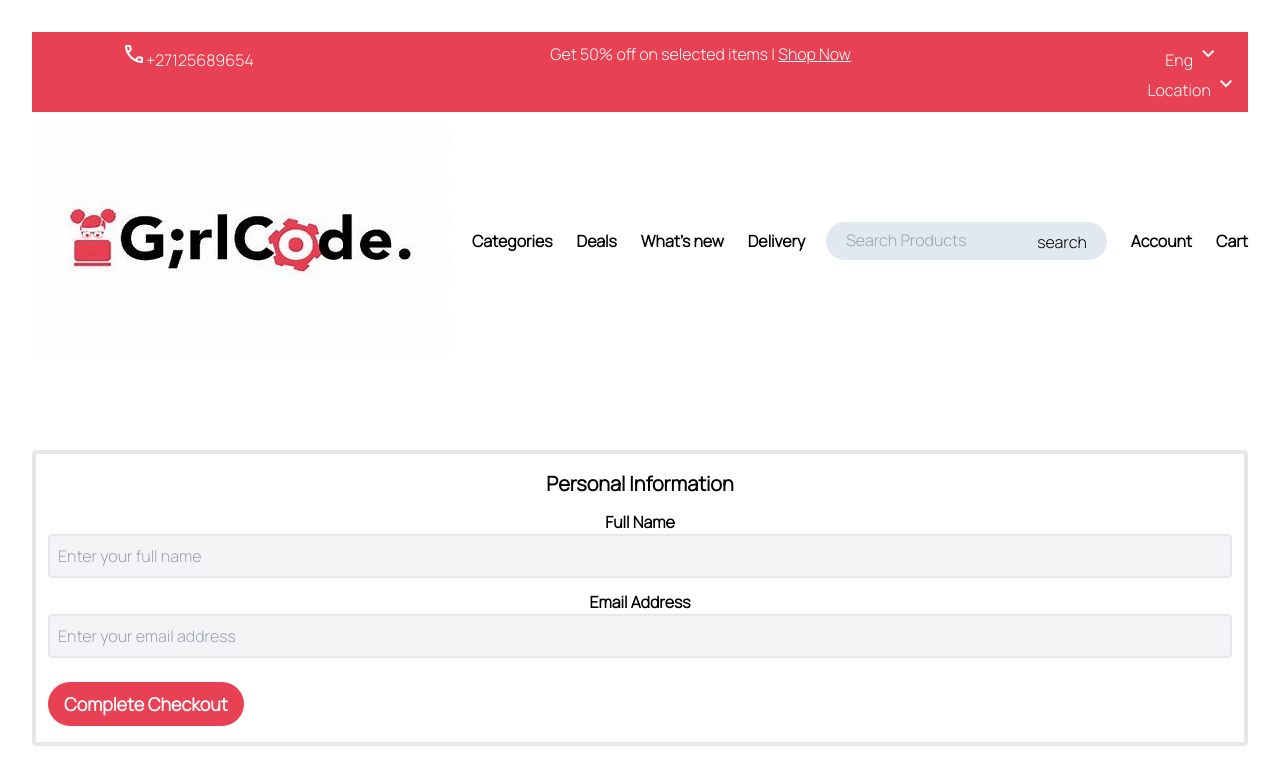
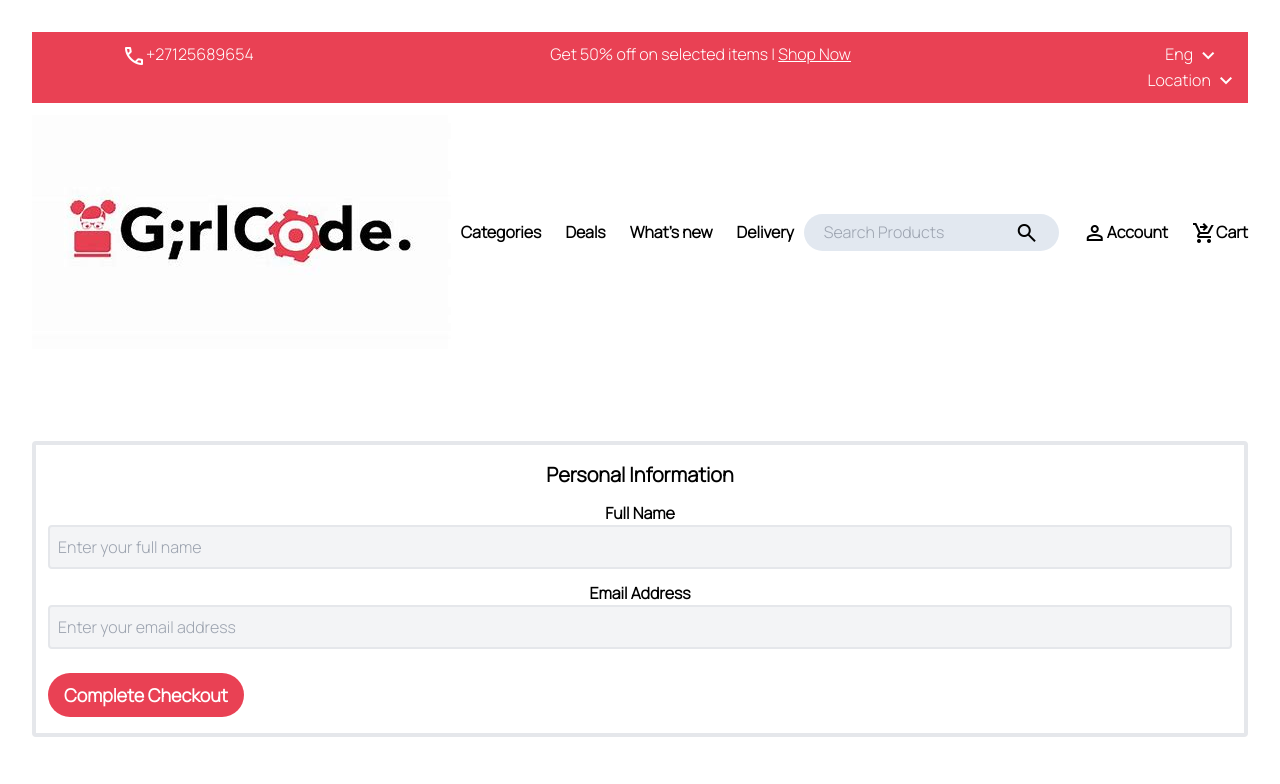
Before and after one commit to LettyMoila/girlcode-store, a React (Vite) app: page /checkout in a window 1280 px wide. Shown: the top 784 px of the page. Built offline with nearby package versions, Linux system fonts and the light colour scheme.

Commit message:
added ui updates

```diff
--- a/index.html
+++ b/index.html
@@ -5,7 +5,7 @@
     <link rel="icon" type="image/svg+xml" href="/src/assets/girlcode-icon.png" />
     <meta name="viewport" content="width=device-width, initial-scale=1.0" />
     <title>Girlcode Store</title>
-    <link rel="stylesheet" href="https://fonts.googleapis.com/css2?family=Material+Symbols+Outlined:opsz,wght ,FILL ,GRAD@20..48 ,100..700,0..1,-50..200"/>
+    <link rel="stylesheet" href="https://fonts.googleapis.com/css2?family=Material+Symbols+Outlined:opsz,wght,FILL,GRAD@20..48,100..700,0..1,-50..200" />
   </head>
   <body>
     <div id="root"></div>
--- a/src/components/CategorySection.jsx
+++ b/src/components/CategorySection.jsx
@@ -6,7 +6,7 @@ const Categories = () => {
 
     useEffect(()=> {
         fetch(`${import.meta.env.VITE_API_URL}/categories`)
-            .then(resp >= resp.json())
+            .then(resp => resp.json())
             .then(resp => {
                 setCatList(resp.categories)
             })
@@ -22,7 +22,7 @@ const Categories = () => {
                     <h2 className="text-2xl font-extrabold">Shop Our Top Categories</h2>
                 </div>
                 <div className="grid grid-cols-6 gap-8">
-                    {CatList.map(cat = (
+                    {CatList.map(cat => (
                        <Link to={`/category/${cat.slug}`} className="rounded-xl overflow-hidden relative" key={cat.id}>
                         <img src={`${import.meta.env.VITE_API_URL}/image/${cat.img}`} alt={`${cat.name} Category`}/>
                         <h3 className="absolute left-1/2 top-3 text-2xl font-extrabold text-girlcode-pink -translate-x-1/2">{cat.name}</h3>
--- a/src/components/DealsSection.jsx
+++ b/src/components/DealsSection.jsx
@@ -6,7 +6,7 @@ const DealsSection = () =>{
 
     useEffect(()=> {
         fetch(`${import.meta.env.VITE_API_URL}/products`)
-            .then(resp >= resp.json())
+            .then(resp => resp.json())
             .then(resp => {
                 setProdList(resp.products)
                 console.log(resp)
--- a/src/components/Nav-Bar.jsx
+++ b/src/components/Nav-Bar.jsx
@@ -29,11 +29,11 @@ const Navbar = () =>{
                     <form  className="bg-slate-200 w-fit py-1.5 px-5 rounded-3xl">
                         <input type="text" name="search" placeholder="Search Products" className="outline-0 bg-transparent"/>
                         <button>
-                            <span className="material-symbol-outlined align-middle">search</span>
+                        <span className="material-symbols-outlined align-middle">search</span>
                         </button>
                     </form>
-                    <a href="" className="font-bold"><span className="material-symbols-outlined align-middle"></span>Account</a>
-                    <Link to="/cart" className="font-bold"><span className="material-symbols-outlined align-middle"></span>Cart</Link>
+                    <a href="" className="font-bold"><span className="material-symbols-outlined align-middle">person</span>Account</a>
+                    <Link to="/cart" className="font-bold"><span className="material-symbols-outlined align-middle">shopping_cart_checkout</span>Cart</Link>
                 </div>
             </div>
         </div>
--- a/src/components/TopBar.jsx
+++ b/src/components/TopBar.jsx
@@ -3,15 +3,15 @@ const TopBar = () =>{
         <header className="flex justify-between bg-[#e94154] font-primary text-white p-2.5">
         <div className="ml-20">
             <span className="align-middle"></span>
-            <a href="tel:+27125689654"><span className="material-symbols-outlined">call</span>+27125689654</a>
+            <a href="tel:+27125689654"><span className="material-symbols-outlined align-middle">call</span>+27125689654</a>
         </div>
         <div className="bar-cta">
             <p>Get 50% off on selected items | <a href="#" className="underline">Shop Now</a></p>
         </div>
         <div className="mr-30">
             <ul>
-                <li>Eng <span className="material-symbols-outlined">expand_more</span></li>
-                <li>Location <span className="material-symbols-outlined">expand_more</span></li>
+                <li>Eng <span className="material-symbols-outlined align-middle">expand_more</span></li>
+                <li>Location <span className="material-symbols-outlined align-middle">expand_more</span></li>
             </ul>
         </div>
         </header>
```
Also changed, not shown: 1 other file (tests, documents, lock files or other folders).
